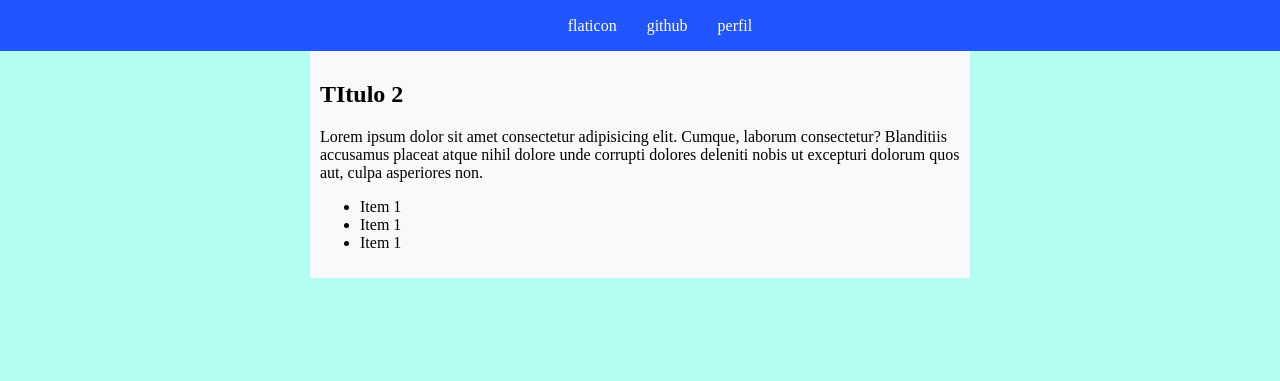
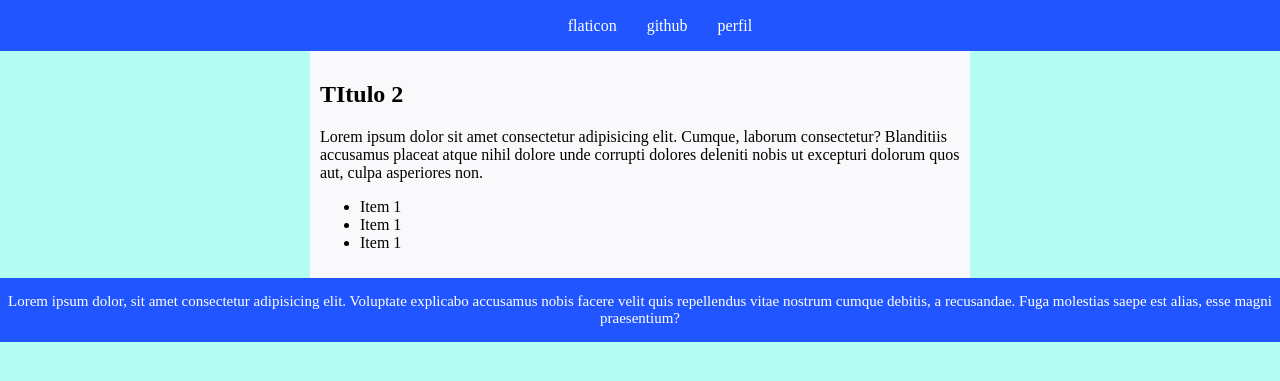
Before and after one commit to Luis-Cesar0/Pretica4, a plain HTML site: page index.html in a window 1280 px wide. Shown: the part 79-460 px from the top of the page. Drawn offline with Linux system fonts and the light colour scheme.

Commit message:
html sematico

```diff
--- a/index.html
+++ b/index.html
@@ -44,7 +44,7 @@
     </div>
 
     <div id="fundo">
-
+        <p>Lorem ipsum dolor, sit amet consectetur adipisicing elit. Voluptate explicabo accusamus nobis facere velit quis repellendus vitae nostrum cumque debitis, a recusandae. Fuga molestias saepe est alias, esse magni praesentium?</p>
     </div>
 </body>
 </html>
--- a/style.css
+++ b/style.css
@@ -42,7 +42,14 @@ a{
 }
 
 #corpo{
-    background-color: rgb(249, 249, 252);
+    background-color: #f9f9fc;
     width: 50%;
     padding: 10px;
 }
+#fundo{
+    background-color: #2155ff;
+    font-size: 15px;
+    text-align: center;
+    width: 100%;
+    color: #fff;
+}
```
